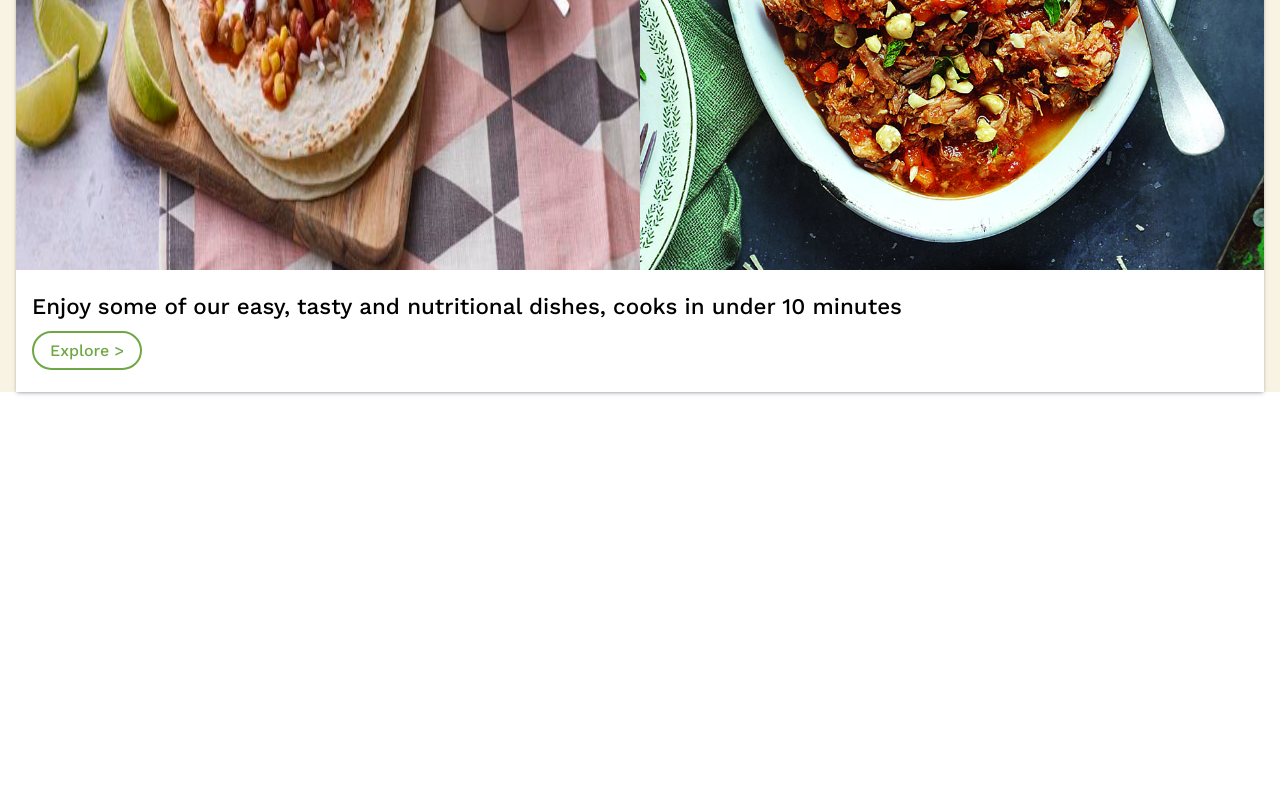
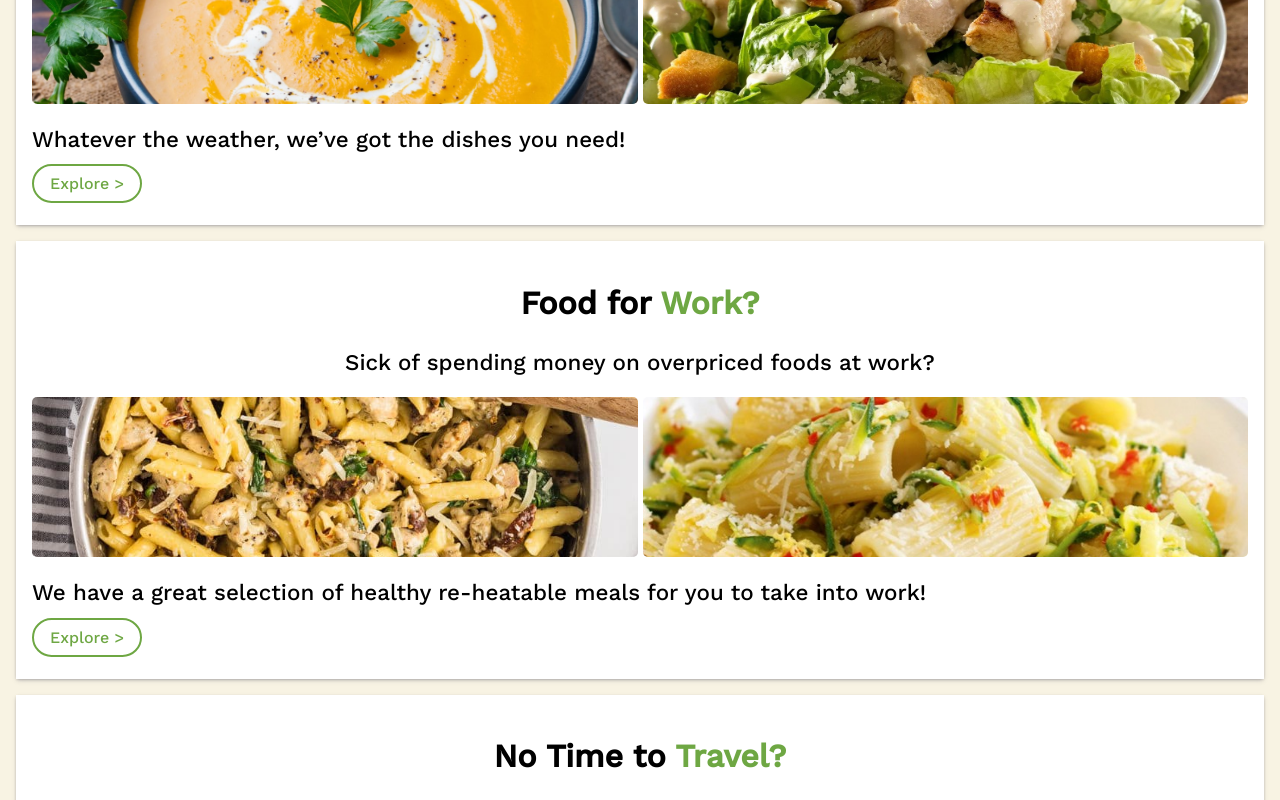
Before and after one commit to jbrogan99/recipe-app, a React (Create React App) app: page / in a window 1280 px wide. Shown: the part 1660-2460 px from the top of the page. Before the commit the page ends 2068 px from the top, so only its background shows below. Built offline with nearby package versions, Linux system fonts and the light colour scheme; a web font is replaced by a local one.

Commit message:
main section updated for home page

```diff
--- a/src/css/styles.css
+++ b/src/css/styles.css
@@ -125,15 +125,18 @@ p {
   display: flex;
   flex-direction: row;
   width: 100%;
-  justify-content: center;
+  gap: 5px;
 }
 
 .side-by-side img {
-  width: calc(50% + 1em);
+  width: 50%;
+  height: 10em;
+  object-fit: cover;
+  border-radius: 5px;
 }
 
 .recipe-finder-container {
-  padding-top: 1em;
+  padding: 1em 0 1em 0;
 }
 
 .explore {
--- a/src/pages/home/home.jsx
+++ b/src/pages/home/home.jsx
@@ -5,6 +5,12 @@ import banner from "../../images/green.jpg";
 import { RecipeFinder } from "../../recipie-finder";
 import beanChilliWrap from "../../images/bean_and_rice_burrito_33565_16x9.jpg";
 import pork from "../../images/chilli-pork.jpg";
+import soup from "../../images/soup-min.jpg";
+import salad from "../../images/salad.jpg";
+import pasta1 from "../../images/healthy-pasta-recipes.jpeg";
+import pasta2 from "../../images/healthy-pasta.jpg";
+import burger from "../../images/hamburger-food.jpg";
+import carbonara from "../../images/carbonara.jpg";
 export const Home = () => {
   const handleDragStart = (e) => e.preventDefault();
   const items = [
@@ -49,7 +55,7 @@ export const Home = () => {
       <main className="pastel-background recipe-finder-container">
         <RecipeFinder
           title="Feeling"
-          lastLetter={` ${"Hungover"}`}
+          lastLetter={` ${"Hungover?"}`}
           slogan="Have you had one too many?"
           url1={beanChilliWrap}
           url2={pork}
@@ -57,6 +63,36 @@ export const Home = () => {
           alt1="bean and rice wrap"
           alt2="chilli pork"
         />
+        <RecipeFinder
+          title="Hows the"
+          lastLetter={` ${"Weather?"}`}
+          slogan="Is it wet and rainy, or is the sun beaming down?"
+          url1={soup}
+          url2={salad}
+          info="Whatever the weather, we’ve got the dishes you need!"
+          alt1="tomato soup"
+          alt2="chicken salad"
+        />
+        <RecipeFinder
+          title="Food for"
+          lastLetter={` ${"Work?"}`}
+          slogan="Sick of spending money on overpriced foods at work? "
+          url1={pasta1}
+          url2={pasta2}
+          info="We have a great selection of healthy re-heatable meals for you to take into work! "
+          alt1="beef pasta with sweetcorn"
+          alt2="tagliatelle pasta with herbs"
+        />
+        <RecipeFinder
+          title="No Time to "
+          lastLetter={` ${"Travel?"}`}
+          slogan="Do you have to travel to find the right ingredients? "
+          url1={burger}
+          url2={carbonara}
+          info="All the ingredients for the dishes can be found in any budget supermarket"
+          alt1="hamburger"
+          alt2="carbonara"
+        />
       </main>
     </>
   );
```
Also changed, not shown: src/images/carbonara.jpg (added), src/images/hamburger-food.jpg (added).
